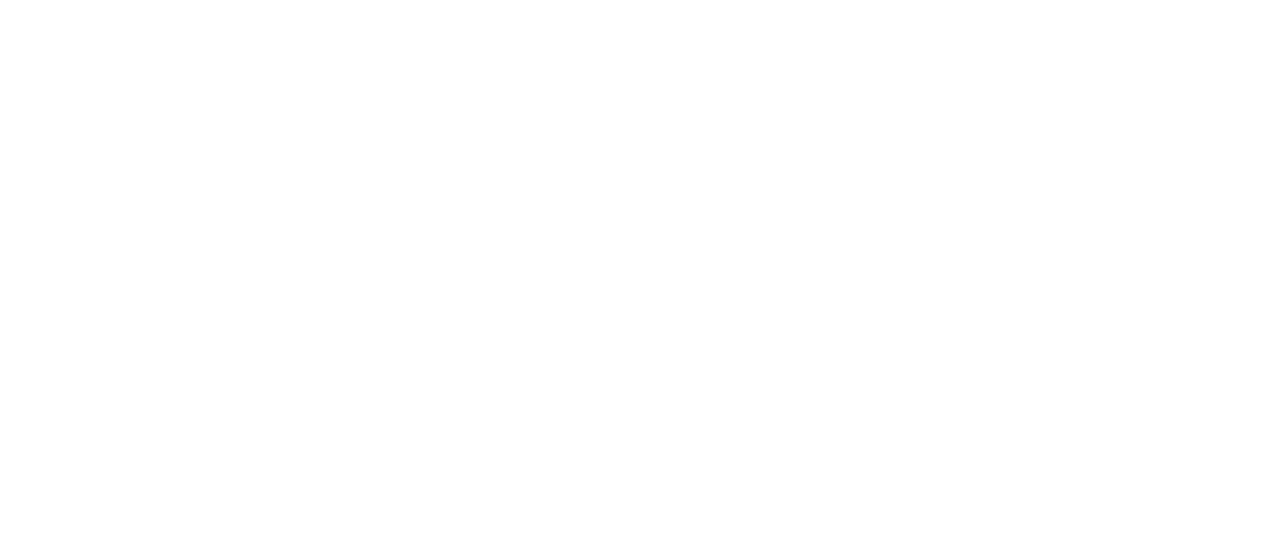
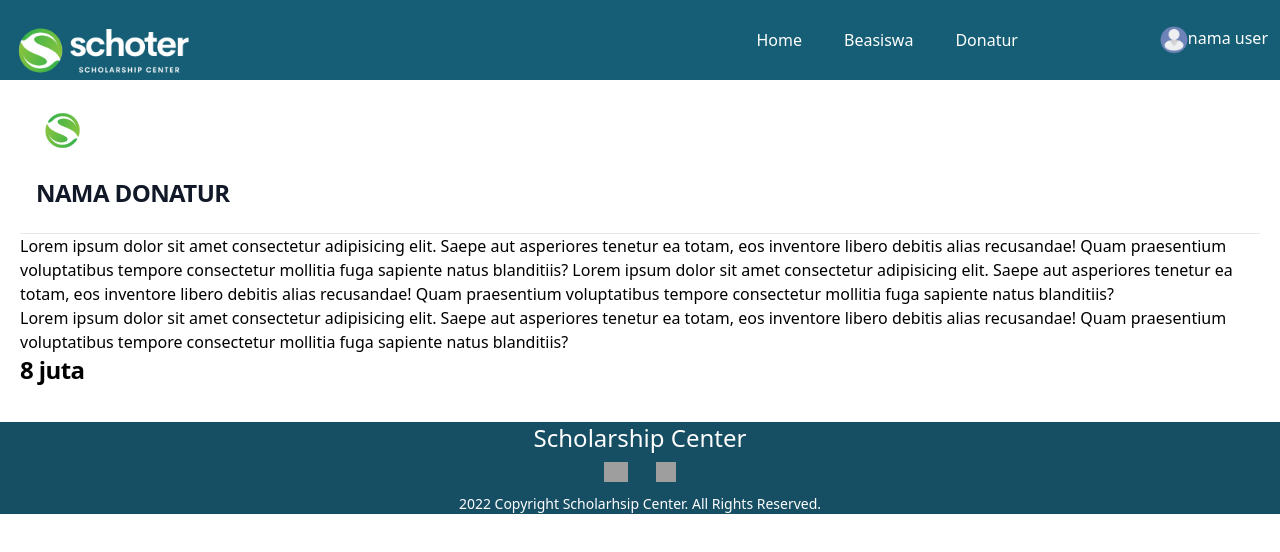
Before and after one commit to rg-km/final-project-engineering-33, a React (Create React App) app in the folder frontend/: page /donatur1 in a window 1280 px wide. Before the commit this address had no page. Shown: the top 552 px of the page. Built offline with nearby package versions, Linux system fonts and the light colour scheme; grey boxes are pictures that could not be loaded.

Commit message:
Menambah donaturpage & donaturdetail

```diff
--- a/frontend/src/App.js
+++ b/frontend/src/App.js
@@ -5,19 +5,20 @@
 import BeasiswaPage from "./pages/BeasiswaPage";
 import FormBeasiswa from "./pages/FormBeasiswa";
 import ProfilePage from "./pages/ProfilePage";
-import Navbar from "./components/Navbar/Navbar";
+import DonaturPage from "./pages/DonaturPage";
+import DonaturDetail from "./pages/DonaturDetail";
 
 function App() {
   return (
     <>
       <Router>
         <Routes>
-          <Route path="/" element={<Home />}>
-            <Route path="login" element={<LoginPage />} />
-            <Route path="beasiswa" element={<BeasiswaPage />} />
-            <Route path="formbeasiswa" component={<FormBeasiswa />} />
-            <Route path="profile" component={<ProfilePage />} />
-          </Route>
+          <Route exact path='/' element={< Home />}></Route>
+          <Route exact path='/beasiswa' element={< BeasiswaPage />}></Route>
+          <Route exact path='/donatur' element={<DonaturPage />}></Route>
+          <Route exact path='/profile' element={<ProfilePage />}></Route>
+          <Route exact path='/login' element={<LoginPage />}></Route>
+          <Route exact path='/donatur1' element={<DonaturDetail />}></Route>
         </Routes>
       </Router>
     </>
--- /dev/null
+++ b/frontend/src/pages/DonaturDetail.jsx
@@ -0,0 +1,28 @@
+import React from 'react';
+import { Link } from 'react-router-dom';
+import Footer from '../components/Footer/Footer'
+import Navbar from '../components/Navbar/Navbar'
+
+function DonaturDetail(){
+
+    return(
+        <>
+            <Navbar/>
+            <div className="container mx-auto px-5 py-5">
+                <img className="object-cover w-full h-96 rounded-t-lg md:h-auto md:w-48 md:rounded-none md:rounded-l-lg px-5" src="./images/logo.png" alt="" />
+                <div className="flex flex-col justify-between p-4 leading-normal">
+                    <h5 className="mb-2 text-2xl font-bold tracking-tight text-gray-900 dark:text-black">NAMA DONATUR</h5>
+                </div>
+                <hr />
+                <p>Lorem ipsum dolor sit amet consectetur adipisicing elit. Saepe aut asperiores tenetur ea totam, eos inventore libero debitis alias recusandae! Quam praesentium voluptatibus tempore consectetur mollitia fuga sapiente natus blanditiis? Lorem ipsum dolor sit amet consectetur adipisicing elit. Saepe aut asperiores tenetur ea totam, eos inventore libero debitis alias recusandae! Quam praesentium voluptatibus tempore consectetur mollitia fuga sapiente natus blanditiis?</p>
+                <p>Lorem ipsum dolor sit amet consectetur adipisicing elit. Saepe aut asperiores tenetur ea totam, eos inventore libero debitis alias recusandae! Quam praesentium voluptatibus tempore consectetur mollitia fuga sapiente natus blanditiis?</p>
+                <h5 className="mb-2 text-2xl font-bold tracking-tight ">8 juta</h5>
+            </div>
+
+            <Footer/>
+
+        </>
+    )
+}
+
+export default DonaturDetail
--- /dev/null
+++ b/frontend/src/pages/DonaturPage.jsx
@@ -0,0 +1,38 @@
+import React, { useState, useEffect } from 'react';
+import { Link } from 'react-router-dom';
+import Footer from '../components/Footer/Footer'
+import Navbar from '../components/Navbar/Navbar'
+
+function DonaturPage(){
+    const [click, setClick] = useState(false);
+    const [button, setButton] = useState(true);
+
+    const handleClick = () => setClick(!click);
+    const closeMobileMenu = () => setClick(false);
+
+    return(
+        <>
+            <Navbar/>
+            <div className="container mx-auto px-5 py-5">
+                <a href="{donatur}" className="flex flex-col items-center bg-white rounded-lg border shadow-md md:flex-row hover:bg-gray-100">
+                    <Link
+                    to='/donatur1'
+                    className='nav-links'
+                    onClick={closeMobileMenu}
+                    >
+                    <img className="object-cover w-full h-96 rounded-t-lg md:h-auto md:w-48 md:rounded-none md:rounded-l-lg px-5" src="./images/logo.png" alt="" />
+                    <div className="flex flex-col justify-between p-4 leading-normal">
+                        <h5 className="mb-2 text-2xl font-bold tracking-tight text-gray-900 dark:text-black">NAMA DONATUR</h5>
+                        <p className="mb-3 font-normal text-gray-700 dark:text-gray-400">Lorem ipsum dolor sit amet consectetur adipisicing elit. Fugiat alias nulla omnis provident deleniti impedit numquam. Dolore a, aperiam deleniti nihil alias obcaecati fugit nam molestias modi natus recusandae adipisci!</p>
+                    </div>
+                    </Link>
+                </a>
+            </div>
+
+            <Footer/>
+
+        </>
+    )
+}
+
+export default DonaturPage
```
Also changed, not shown: 1 other file (tests, documents, lock files or other folders).
